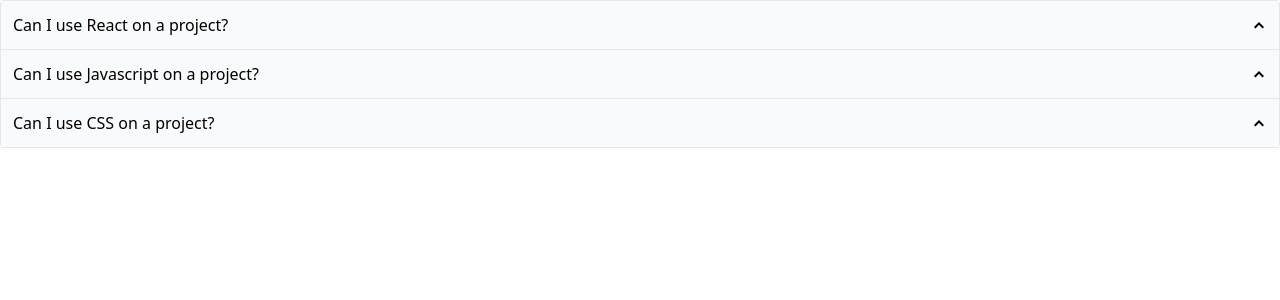
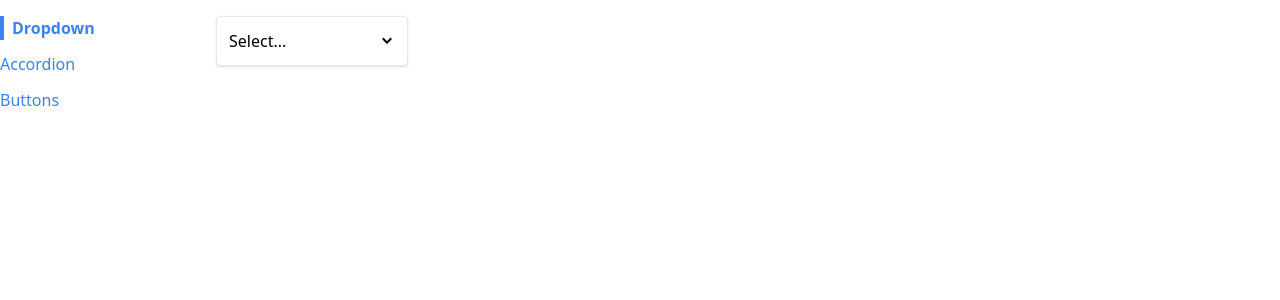
Before and after one commit to DianaPalafox/Components, a React (Create React App) app in the folder comps/: page / in a window 1280 px wide. Shown: the top 300 px of the page. Built offline with nearby package versions, Linux system fonts and the light colour scheme.

Commit message:
Add navigation

```diff
--- a/comps/src/App.js
+++ b/comps/src/App.js
@@ -1,28 +1,26 @@
-import Accordion from './components/Accordion'
+import Route from "./components/Route";
+import AccordionPage from './pages/AccordionPage'
+import DropdownPage from './pages/DropdownPage'
+import ButtonPage from './pages/ButtonPage'
+import Sidebar from "./components/Sidebar";
 
 function App() {
-    const items = [
-        {
-            id: '1',
-            label:'Can I use React on a project?',
-            content: 'You can use React on any project you want'
-        },
-        {
-            id:'2',
-            label:'Can I use Javascript on a project?',
-            content: 'You can use Javascript on any project you want'
-        },
-        {
-            id:'3',
-            label:'Can I use CSS on a project?',
-            content: 'You can use CSS on any project you want'
-        }
-    ]
-
     return(
-        <Accordion items={items} />
+        <div className="container mx-auto grid grid-cols-6 gap-4 mt-4">
+            <Sidebar />
+            <div className="col-span-5">
+                <Route path="/accordion">
+                    <AccordionPage />
+                </Route>
+                <Route path="/">
+                    <DropdownPage />
+                </Route>
+                <Route path="/button">
+                    <ButtonPage />
+                </Route>
+            </div>
+        </div>
     )
-
 }
 
 export default App;
--- /dev/null
+++ b/comps/src/components/Dropdown.js
@@ -0,0 +1,60 @@
+import { useState, useEffect, useRef } from 'react'
+import { GoChevronDown } from 'react-icons/go'
+import Panel from './Panel'
+
+function Dropdown({ options, value, onChange }){
+    const [isOpen, setIsOpen] = useState(false)
+    const divEl = useRef();
+
+    useEffect(() => {
+        const handler = (event) => {
+          if(!divEl.current){
+              return;
+          }
+          if(!divEl.current.contains(event.target)) {
+              setIsOpen(false)
+          }
+
+        };
+        document.addEventListener('click', handler, true)
+
+        return () => {
+            document.removeEventListener('click', handler)
+        }
+    }, [])
+
+    const handleClick = () => {
+        setIsOpen((currentIsOpen) => !currentIsOpen)
+    }
+
+    const handleOptionClick = (option) => {
+        setIsOpen(false);
+        onChange(option)
+    }
+
+    const renderedOptions = options.map((option) => {
+        return (
+            <div className='hover:bg-sky-100 rounded cursor-pointer p-1' onClick={() => handleOptionClick(option)} key={option.value}>
+                {option.label}
+            </div>
+        )
+    })
+
+    /*let content = 'Select...';
+    if(selection) {
+        content = selection.label;
+    }*/
+
+
+    return(
+        <div ref={divEl} className='w-48 relative'>
+            <Panel className='flex justify-between items-center cursor-pointer'
+                onClick={handleClick}>{value?.label || 'Select...'}
+                <GoChevronDown />
+            </Panel>
+            {isOpen && <Panel className='absolute top-full'>{renderedOptions}</Panel>}
+        </div>
+    )
+}
+
+export default Dropdown
--- /dev/null
+++ b/comps/src/components/Link.js
@@ -0,0 +1,24 @@
+import classNames from 'classnames';
+import useNavigation from '../hooks/use-navigation';
+
+function Link({ to, children, className, activeClassName }) {
+    const { navigate, currentPath } = useNavigation();
+
+    const classes = classNames('text-blue-500', className, currentPath=== to && activeClassName)
+
+    const handleClick = (event) => {
+        if(event.metaKey || event.ctrlKey) {
+            return;
+        }
+        event.preventDefault();
+
+        navigate(to)
+    }
+
+    return(
+        <a className={classes} href={to} onClick={handleClick}>{children}</a>
+    )
+
+}
+
+export default Link
--- /dev/null
+++ b/comps/src/components/Panel.js
@@ -0,0 +1,12 @@
+import classNames from "classnames";
+
+function Panel({ children, className, ...rest }) {
+    const finalClassNames = classNames('border rounded p-3 shadow bg-white w-full',
+    className
+    )
+
+    return <div {...rest} className={finalClassNames}>{children}</div>
+
+}
+
+export default Panel;
--- /dev/null
+++ b/comps/src/components/Route.js
@@ -0,0 +1,13 @@
+import useNavigation from "../hooks/use-navigation";
+
+function Route({ path, children }) {
+    const { currentPath } = useNavigation();
+
+    if(path === currentPath) {
+        return children;
+    }
+    return null
+
+}
+
+export default Route;
--- /dev/null
+++ b/comps/src/components/Sidebar.js
@@ -0,0 +1,30 @@
+import Link from "./Link";
+
+function Sidebar() {
+    const links = [
+        { label: 'Dropdown', path: '/' },
+        { label: 'Accordion', path: '/accordion' },
+        { label: 'Buttons', path: '/button' }
+    ]
+
+    const renderedLinks = links.map((link) => {
+        return (
+        <Link
+            key={link.label}
+            to={link.path}
+            className='mb-3'
+            activeClassName="font-bold border-l-4 border-blue-500 pl-2"
+            >
+            {link.label}
+        </Link>)
+
+    })
+    return (
+        <div className="sticky top-0 overflow-y-scroll flex flex-col items-start">
+            {renderedLinks}
+        </div>
+    )
+
+}
+
+export default Sidebar;
--- /dev/null
+++ b/comps/src/context/navigation.js
@@ -0,0 +1,33 @@
+import { createContext, useState, useEffect  } from "react";
+
+
+const NavigationContext = createContext()
+
+function NavigationProvider({ children }){
+    const [currentPath, setCurrentPath] = useState(window.location.pathname)
+
+    useEffect(() => {
+        const handler = () => {
+            setCurrentPath(window.location.pathname)
+        }
+        window.addEventListener('popstate', handler)
+
+        return () => {
+            window.removeEventListener('popstate', handler)
+        }
+
+    }, [])
+
+    const navigate = (to) => {
+        window.history.pushState({}, '', to)
+        setCurrentPath(to);
+    }
+
+    return <NavigationContext.Provider value={{ currentPath, navigate }}>
+        {children}
+    </NavigationContext.Provider>
+
+}
+
+export { NavigationProvider }
+export default NavigationContext
--- /dev/null
+++ b/comps/src/hooks/use-navigation.js
@@ -0,0 +1,8 @@
+import NavigationContext from "../context/navigation";
+import { useContext } from "react";
+
+function useNavigation(){
+    return useContext(NavigationContext)
+}
+
+export default useNavigation;
--- a/comps/src/index.js
+++ b/comps/src/index.js
@@ -2,8 +2,14 @@
 import React from 'react'
 import ReactDOM from 'react-dom/client'
 import App from './App'
+import { NavigationProvider } from './context/navigation'
 
 const el = document.getElementById('root')
 const root = ReactDOM.createRoot(el);
 
-root.render(<App />)
+
+root.render(
+    <NavigationProvider>
+        <App />
+    </NavigationProvider>
+)
--- /dev/null
+++ b/comps/src/pages/AccordionPage.js
@@ -0,0 +1,28 @@
+import Accordion from '../components/Accordion'
+
+function AccordionPage() {
+    const items = [
+        {
+            id: '1',
+            label:'Can I use React on a project?',
+            content: 'You can use React on any project you want'
+        },
+        {
+            id:'2',
+            label:'Can I use Javascript on a project?',
+            content: 'You can use Javascript on any project you want'
+        },
+        {
+            id:'3',
+            label:'Can I use CSS on a project?',
+            content: 'You can use CSS on any project you want'
+        }
+    ]
+
+    return(
+        <Accordion items={items} />
+    )
+
+}
+
+export default AccordionPage;
--- /dev/null
+++ b/comps/src/pages/DropdownPage.js
@@ -0,0 +1,24 @@
+import Dropdown from "../components/Dropdown";
+import { useState } from 'react'
+
+function DropdownPage() {
+    const [selection, setSelection] = useState(null)
+
+    const handleSelect = (option) => {
+        setSelection(option)
+    }
+
+    const options = [
+        { label: 'Red', value: 'red'},
+        { label: 'Green', value: 'green'},
+        { label: 'Blue', value: 'blue'}
+    ]
+
+
+    return (
+        <Dropdown options={options} value={selection} onChange={handleSelect} />
+    )
+
+}
+
+export default DropdownPage;
```
